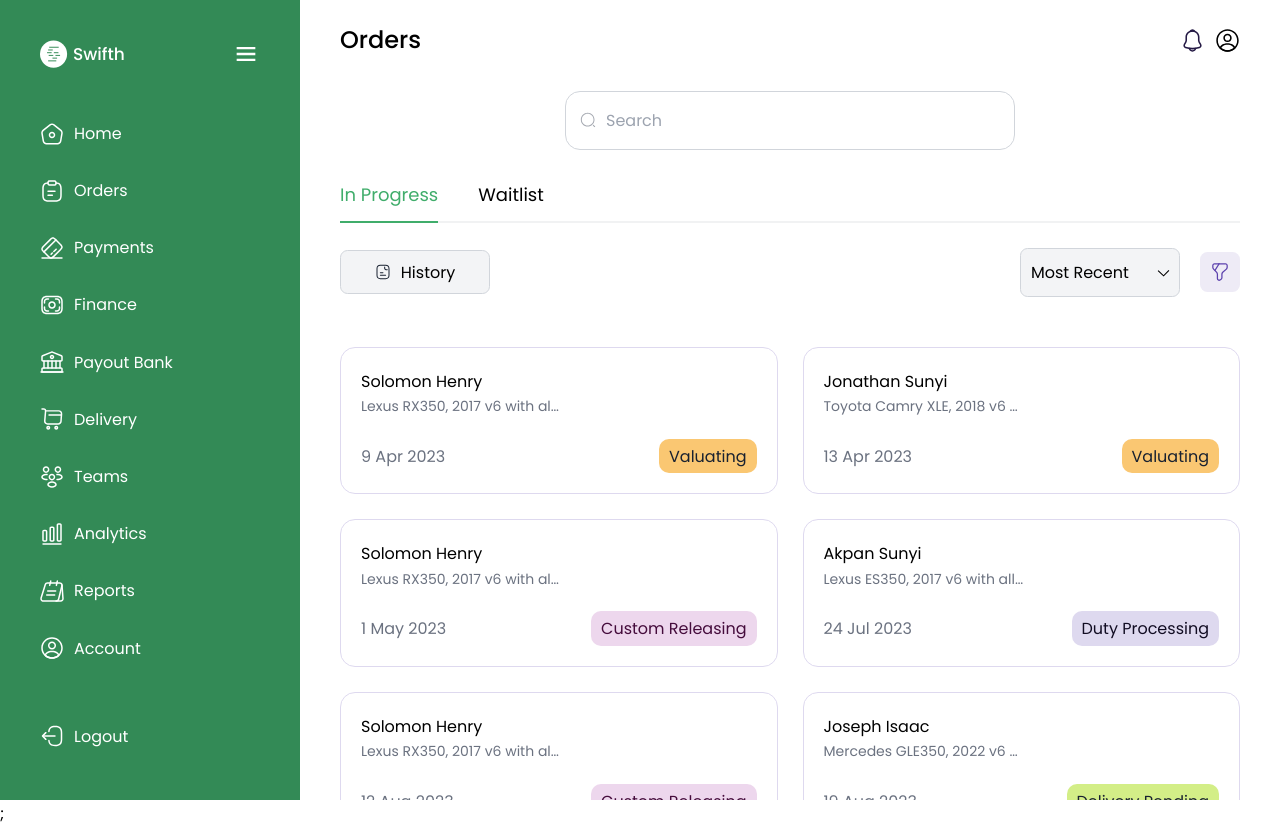
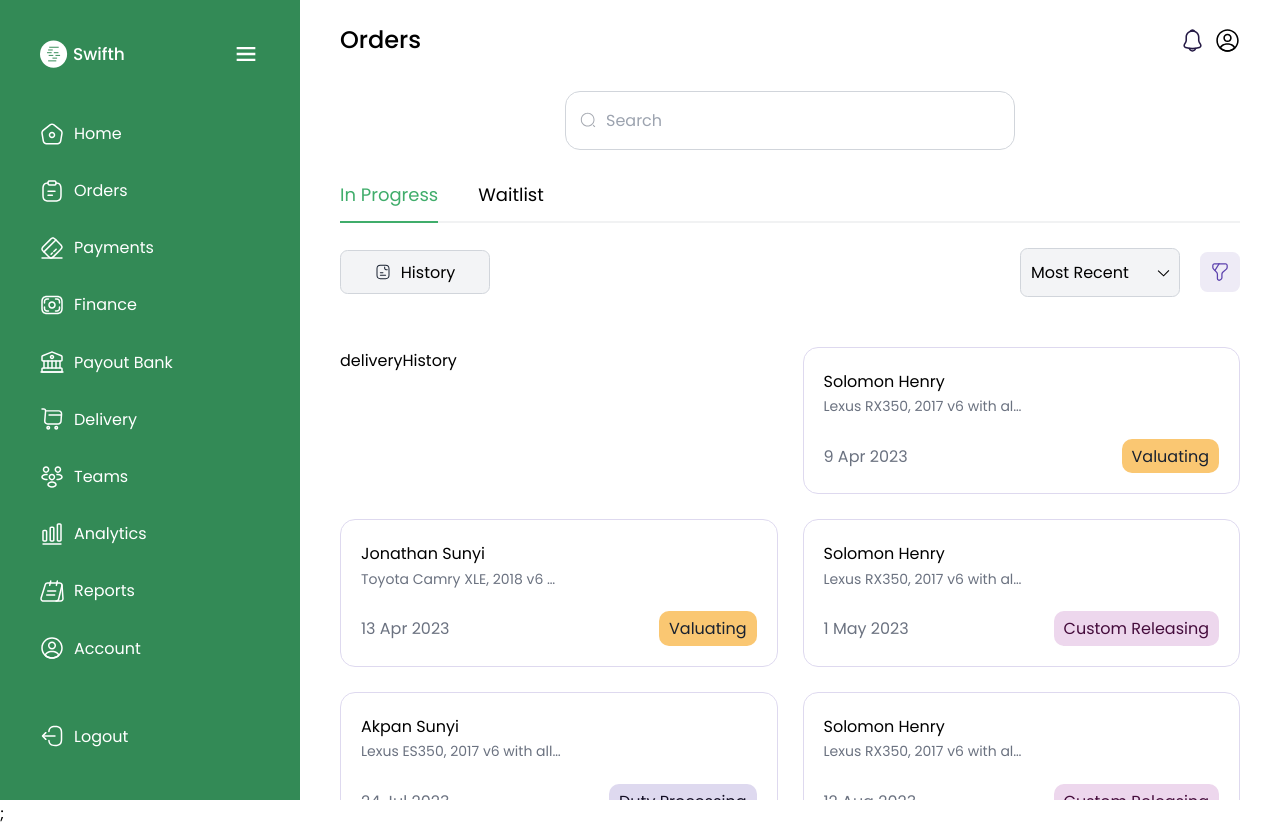
Before and after one commit to projects-for-clients/swifth, a React (Vite) app: page /dashboard/orders in a window 1280 px wide. Built offline with nearby package versions, Linux system fonts and the light colour scheme.

Commit message:
working on delivery

```diff
--- a/src/container/order/OrdersData.tsx
+++ b/src/container/order/OrdersData.tsx
@@ -292,6 +292,7 @@ export const WAITLIST: Waitlist[] = [
   },
 ];
 
+
 export const InProgressView: FC<{
   inProgressData: InProgress[];
   openOrderDetail: (item: InProgress) => void;
@@ -303,6 +304,7 @@ export const InProgressView: FC<{
         gridTemplateColumns: 'repeat(auto-fit, minmax(33rem, 1fr))',
       }}
     >
+      <DeliveryHistory />
 
       {inProgressData.map((item, i) => {
         const { name, description, date, tag } = item;
```
